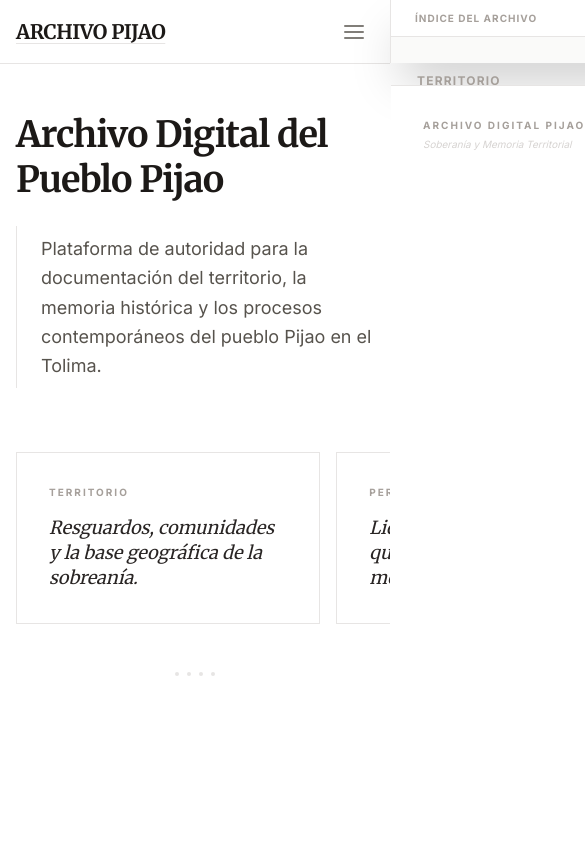
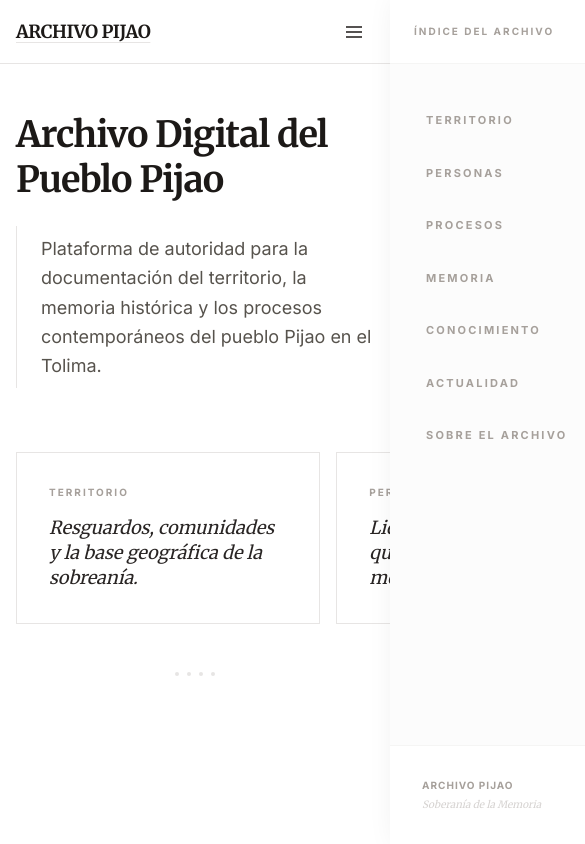
Before and after one commit to kajirre/nikurkom, a Next.js app: page / in a window 390 px wide. Shown: the top 844 px of the page, 585 px wide, since content can reach past the window. Built offline with nearby package versions, Linux system fonts and the light colour scheme.

Commit message:
Correccion critica: Menu movil ahora ocupa todo el alto y evita recortes

```diff
--- a/src/components/Navigation.tsx
+++ b/src/components/Navigation.tsx
@@ -31,16 +31,17 @@ export function Navigation() {
     }, [isOpen])
 
     return (
-        <nav className="border-b border-stone-200 bg-white/90 backdrop-blur-md sticky top-0 z-50 h-16 flex items-center">
+        <>
+            <nav className="border-b border-stone-200 bg-white sticky top-0 z-40 h-16 flex items-center">
                 <div className="max-w-6xl mx-auto px-4 w-full flex justify-between items-center">
                     <div className="flex-shrink-0">
-                    <Link href="/" className="font-serif text-xl tracking-tight text-stone-900 font-bold uppercase underline decoration-stone-200 decoration-1 underline-offset-4">
+                        <Link href="/" className="font-serif text-lg tracking-tight text-stone-900 font-bold uppercase underline decoration-stone-200 decoration-1 underline-offset-4">
                             Archivo Pijao
                         </Link>
                     </div>
 
                     {/* Desktop Menu */}
-                <div className="hidden lg:flex space-x-2">
+                    <div className="hidden lg:flex space-x-1">
                         {navItems.map((item) => (
                             <Link
                                 key={item.href}
@@ -55,48 +56,48 @@ export function Navigation() {
                         ))}
                     </div>
 
-                {/* Mobile Trigger */}
+                    {/* Mobile Button */}
                     <button
                         onClick={() => setIsOpen(true)}
-                    className="lg:hidden p-2 text-stone-600 focus:outline-none"
-                    aria-label="Abrir navegación"
+                        className="lg:hidden p-2 text-stone-900 focus:outline-none"
                     >
-                    <svg width="24" height="24" viewBox="0 0 24 24" fill="none" stroke="currentColor" strokeWidth="1.5" strokeLinecap="square">
-                        <line x1="3" y1="12" x2="21" y2="12"></line>
-                        <line x1="3" y1="6" x2="21" y2="6"></line>
-                        <line x1="3" y1="18" x2="21" y2="18"></line>
+                        <svg width="24" height="24" viewBox="0 0 24 24" fill="none" stroke="currentColor" strokeWidth="1.5">
+                            <line x1="4" y1="7" x2="20" y2="7"></line>
+                            <line x1="4" y1="12" x2="20" y2="12"></line>
+                            <line x1="4" y1="17" x2="20" y2="17"></line>
                         </svg>
                     </button>
                 </div>
+            </nav>
 
-            {/* Sidebar Backdrop */}
+            {/* Backdrop: Fuera del nav para evitar conflictos de stacking */}
             <div
-                className={`fixed inset-0 bg-stone-900/30 backdrop-blur-sm z-[60] transition-opacity duration-200 lg:hidden ${isOpen ? 'opacity-100' : 'opacity-0 pointer-events-none'}`}
+                className={`fixed inset-0 bg-stone-900/40 backdrop-blur-sm z-[60] transition-opacity duration-300 ${isOpen ? 'opacity-100' : 'opacity-0 pointer-events-none'}`}
                 onClick={() => setIsOpen(false)}
             />
 
-            {/* Sidebar (Off-canvas) */}
-            <div className={`fixed top-0 right-0 h-full w-[280px] bg-white border-l border-stone-200 z-[70] shadow-2xl transition-transform duration-200 ease-out lg:hidden ${isOpen ? 'translate-x-0' : 'translate-x-full'}`}>
-                <div className="flex flex-col h-full bg-stone-50">
-                    <div className="h-16 flex items-center justify-between px-6 border-b border-stone-200 bg-white">
-                        <span className="text-[10px] font-bold uppercase tracking-widest text-stone-400">Índice del Archivo</span>
-                        <button onClick={() => setIsOpen(false)} className="p-2 -mr-2 text-stone-400 hover:text-stone-900">
-                            <svg width="20" height="20" viewBox="0 0 24 24" fill="none" stroke="currentColor" strokeWidth="2" strokeLinecap="square">
+            {/* Sidebar: Posicionamiento absoluto al viewport */}
+            <div className={`fixed top-0 right-0 h-screen w-[280px] bg-white z-[70] shadow-[10px_0_30px_rgba(0,0,0,0.1)] transition-transform duration-300 ease-in-out lg:hidden ${isOpen ? 'translate-x-0' : 'translate-x-full'}`}>
+                <div className="flex flex-col h-full">
+                    <div className="h-16 flex items-center justify-between px-6 border-b border-stone-100 bg-white">
+                        <span className="text-[10px] font-bold uppercase tracking-[0.2em] text-stone-400">Índice del Archivo</span>
+                        <button onClick={() => setIsOpen(false)} className="p-2 -mr-2 text-stone-900">
+                            <svg width="20" height="20" viewBox="0 0 24 24" fill="none" stroke="currentColor" strokeWidth="2">
                                 <line x1="18" y1="6" x2="6" y2="18"></line>
                                 <line x1="6" y1="6" x2="18" y2="18"></line>
                             </svg>
                         </button>
                     </div>
 
-                    <div className="flex-1 py-6 overflow-y-auto">
-                        <div className="px-2 space-y-1">
+                    <div className="flex-1 py-8 overflow-y-auto bg-stone-50/50">
+                        <div className="space-y-1">
                             {navItems.map((item) => (
                                 <Link
                                     key={item.href}
                                     href={item.href}
-                                    className={`flex items-center px-4 py-3 text-xs font-bold uppercase tracking-widest border-l-2 transition-all ${pathname === item.href
-                                        ? 'text-stone-900 bg-white border-stone-900 shadow-sm'
-                                        : 'text-stone-400 border-transparent hover:text-stone-900 hover:bg-stone-100/50'
+                                    className={`flex items-center px-8 py-4 text-[11px] font-bold uppercase tracking-[0.2em] transition-all border-l-4 ${pathname === item.href
+                                        ? 'text-stone-900 bg-white border-stone-900'
+                                        : 'text-stone-400 border-transparent active:bg-stone-100'
                                         }`}
                                 >
                                     {item.name}
@@ -105,12 +106,12 @@ export function Navigation() {
                         </div>
                     </div>
 
-                    <div className="p-8 bg-white border-t border-stone-200">
-                        <p className="text-[10px] text-stone-400 font-bold uppercase tracking-[0.2em] mb-1">Archivo Digital Pijao</p>
-                        <p className="text-[10px] text-stone-300 italic serif">Soberanía y Memoria Territorial</p>
+                    <div className="p-8 bg-white border-t border-stone-100 italic font-serif">
+                        <p className="text-[10px] text-stone-400 mb-1 font-sans font-bold uppercase tracking-widest not-italic">Archivo Pijao</p>
+                        <p className="text-[10px] text-stone-300">Soberanía de la Memoria</p>
                     </div>
                 </div>
             </div>
-        </nav>
+        </>
     )
 }
```
Lines whose indentation alone changed are shown as unchanged.
